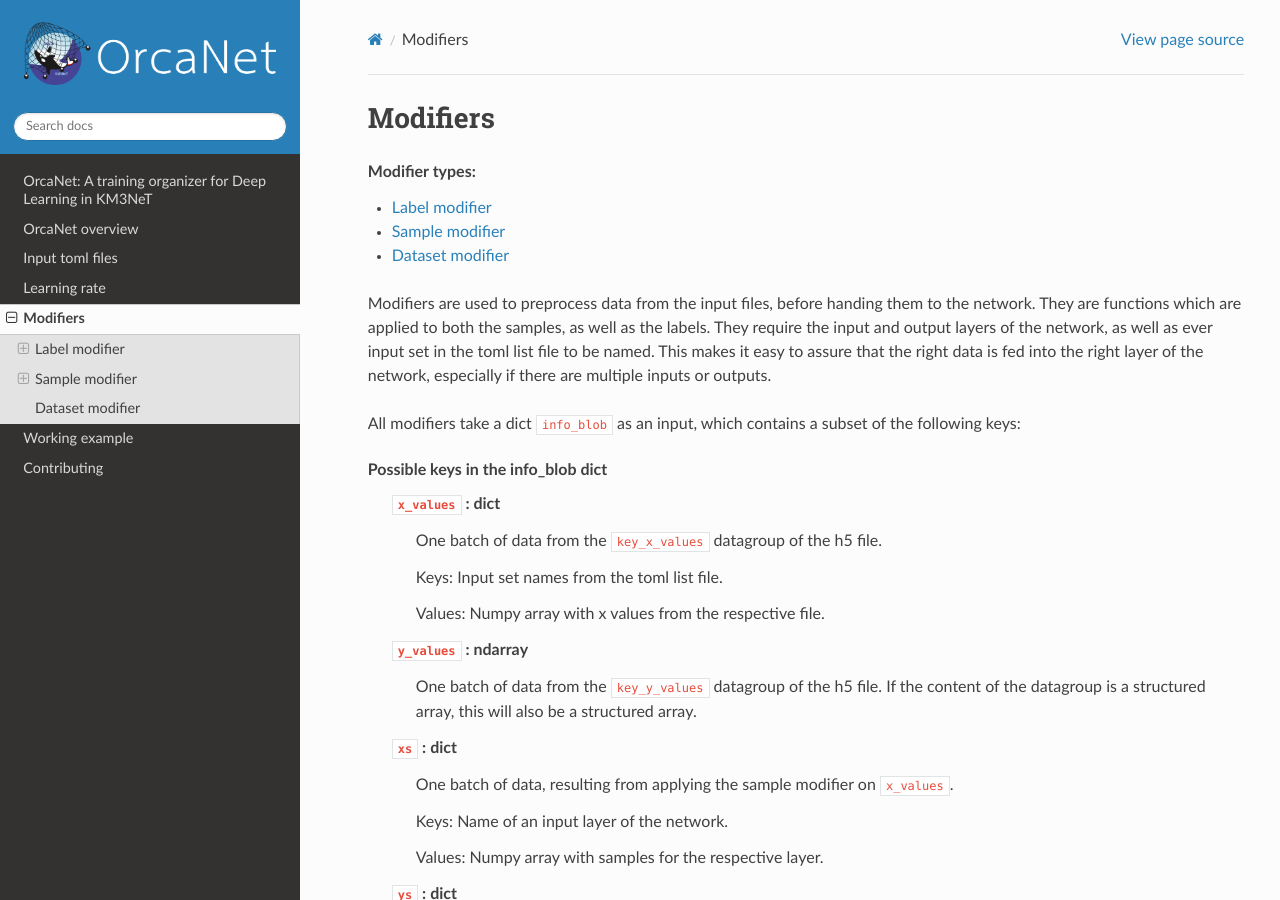
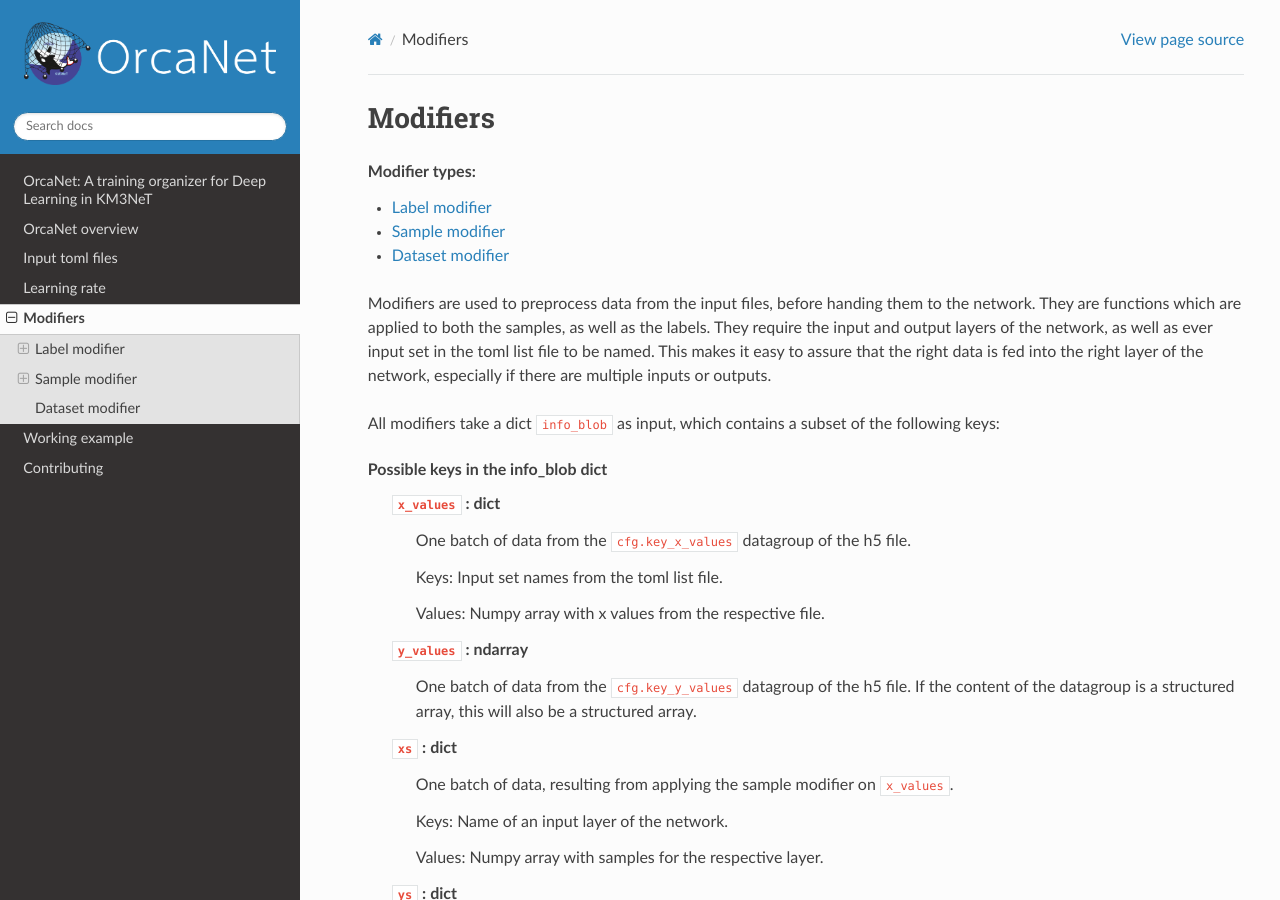
Before and after one commit to KM3NeT/OrcaNet, a Sphinx documentation site: the page built from docs/modifiers.rst, in a window 1280 px wide and 900 px high. Built offline with Sphinx 7.4.7 and the Read the Docs theme 2.0.0, drawn with Linux system fonts in a browser that asks for light colours; the version number could not be read and is left out.

```diff
--- a/CHANGELOG.rst
+++ b/CHANGELOG.rst
@@ -3,6 +3,10 @@ Unreleased changes
 
 Version 0
 ---------
+
+0.7.1 / 2019-07-17
+~~~~~~~~~~~~~~~~~~
+* fix for error when using pred after inf
 
 0.7 / 2019-07-15
 ~~~~~~~~~~~~~~~~
--- a/docs/input_list.rst
+++ b/docs/input_list.rst
@@ -44,7 +44,7 @@ the ``model_file`` argument of
 
 Here is an example for the proper file format:
 
-.. literalinclude:: ../examples/model_file.toml
+.. literalinclude:: ../examples/model_files/explanation.toml
    :language: toml
    :linenos:
-   :caption: examples/model_file.toml
+   :caption: examples/model_files/explanation.toml
--- a/docs/intro.rst
+++ b/docs/intro.rst
@@ -20,16 +20,16 @@ It is located in the core module, so it can be set up like this:
 
     organizer = Organizer(output_folder, list_file, config_file)
 
-- output_folder : str
+- ``output_folder`` : str
     The folder where everything will get saved to, i.e. this is where the
     trained models, the log files, the plots etc. will be saved.
     It will be created if it does not exist yet.
-- list_file : str or None
+- ``list_file`` : str, optional
     Path to a toml file containing a list of the files to be
     trained on. Only necessary for actions requiring a dataset, e.g.
     training, validating or predicting. See :ref:`input_page_orga`
     for the required format of this file.
-- config_file : str or None
+- ``config_file`` : str, optional
     Optional: Path to a toml file containing new values for the default
     parameters in the configuration member object. See
     :ref:`input_page_orga` for the required format of this file.
--- a/docs/modifiers.rst
+++ b/docs/modifiers.rst
@@ -14,18 +14,18 @@ set in the toml list file to be named.
 This makes it easy to assure that the right data is fed into the right layer of
 the network, especially if there are multiple inputs or outputs.
 
-All modifiers take a dict ``info_blob`` as an input, which contains a subset of
+All modifiers take a dict ``info_blob`` as input, which contains a subset of
 the following keys:
 
 **Possible keys in the info_blob dict**
     ``x_values`` : dict
-        One batch of data from the ``key_x_values`` datagroup of the h5 file.
+        One batch of data from the ``cfg.key_x_values`` datagroup of the h5 file.
 
         Keys: Input set names from the toml list file.
 
         Values: Numpy array with x values from the respective file.
     ``y_values`` : ndarray
-        One batch of data from the ``key_y_values`` datagroup of the h5 file.
+        One batch of data from the ``cfg.key_y_values`` datagroup of the h5 file.
         If the content of the datagroup is a structured array, this will
         also be a structured array.
     ``xs`` : dict
```
Also changed, not shown: docs/full_example.rst (+12 -3 lines), 1 other file.
